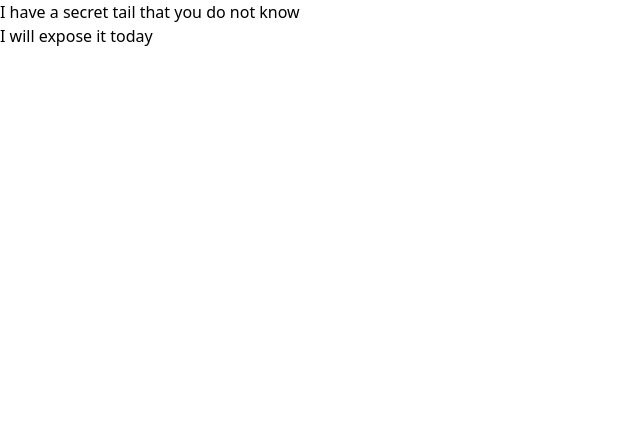
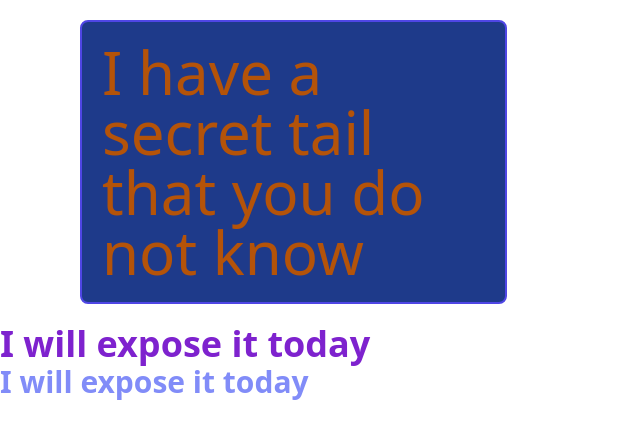
Before and after one commit to dev-rahim/tailwind-css, a plain HTML site: page index.html in a window 1280 px wide. Shown: the whole page, without its empty margins (0-640 px from the left). Drawn offline with nearby package versions, Linux system fonts and the light colour scheme.

Commit message:
ëxploring tailwind utilities

```diff
--- a/index.html
+++ b/index.html
@@ -11,8 +11,9 @@
 </head>
 
 <body>
-    <h1 class="">I have a secret tail that you do not know</h1>
-    <h3 class="">I will expose it today</h3>
+    <h1 class="text-6xl font-thin w-1/3 mx-20 my-5 rounded-lg border-solid border-2 border-indigo-600 bg-blue-900 p-5 text-amber-700">I have a secret tail that you do not know</h1>
+    <h3 class="text-4xl font-bold text-purple-700">I will expose it today</h3>
+    <h3 class="text-3xl font-extrabold text-indigo-400">I will expose it today</h3>
 </body>
 
 </html>
```
